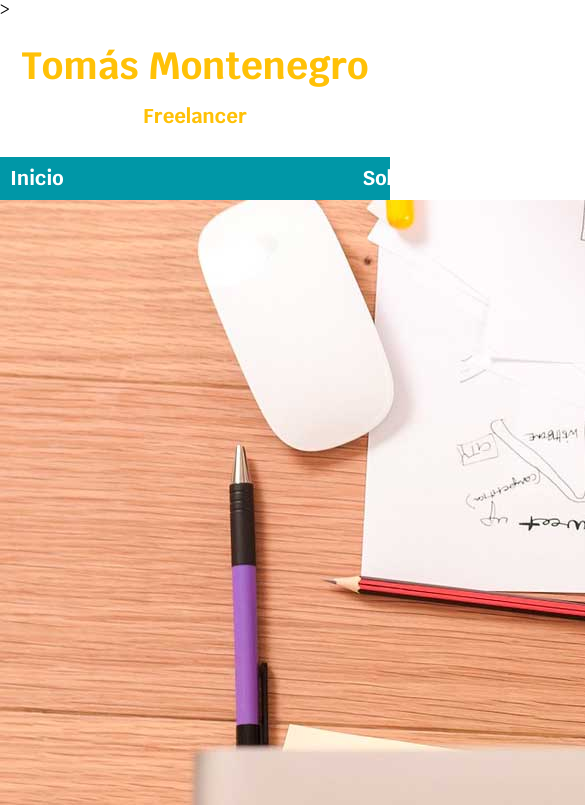
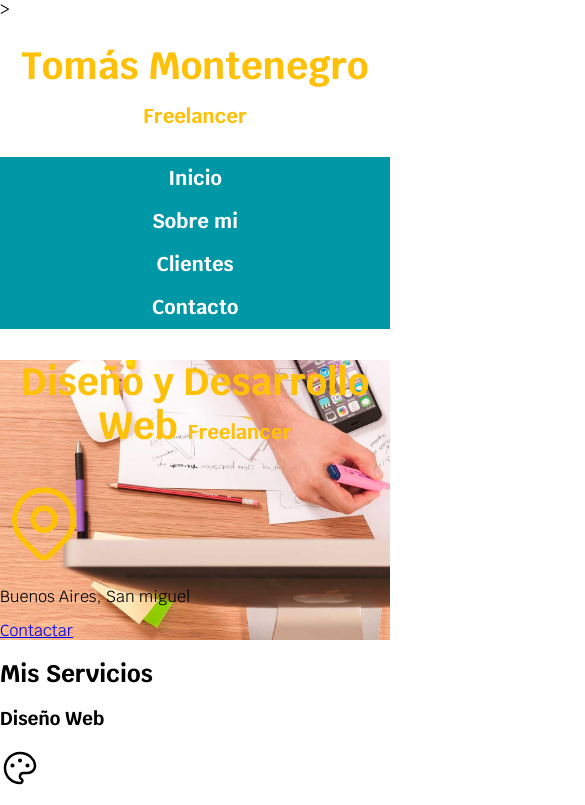
Before and after one commit to TomyMontenegro99/SITIO_FREELANCER, a plain HTML site: page FREELANCER_INICIO/index.html in a window 390 px wide. Shown: the top 805 px of the page, 585 px wide, since content can reach past the window. Drawn offline with Linux system fonts and the light colour scheme.

Commit message:
se agregaron media queries y una imagen de fondo

```diff
--- a/FREELANCER_INICIO/css/styles.css
+++ b/FREELANCER_INICIO/css/styles.css
@@ -33,7 +33,7 @@ body{
 }
 
 .contenedor{
-    width: 120rem;
+    max-width: 120rem;
     margin:0 auto 0 auto; /* forma resumida de declarar los margenes*/
 
 }
@@ -44,19 +44,35 @@ body{
 }
 
 .navegacion-principal{
-    padding:1rem; /* altura de la barra de navegacion*/
     display:flex;
+    flex-direction: column;
     justify-content:space-between; /*mover el contenido horizontalmente*/
 }
 
+@media (min-width: 768px){
+    .navegacion-principal{
+        flex-direction:row;
+    }
+}
+
 .navegacion-principal a{
+    display: block;
+    text-align: center;
     color:var(--blanco);
     text-decoration: none;
     font-size: 2rem;
     font-weight: 700 ;
+    padding:1rem; /* altura de la barra de navegacion*/
 }
 
 .navegacion-principal a:hover{
     background-color: var(--primario);
     color: var(--oscuro);
 }
+
+.hero{
+    background-image: url(../img/hero.jpg);
+    background-repeat:no-repeat;
+    background-size: cover;
+
+}
--- a/FREELANCER_INICIO/index.html
+++ b/FREELANCER_INICIO/index.html
@@ -28,24 +28,21 @@
         </nav>
     </div>
 
-    <img src="img/hero.jpg">
 
-    <section>
 
-        <p>
+    <section class = "hero">
+        <div class = "contenido-hero">
             <h2 class ="titulo">Diseño y Desarrollo Web <span>Freelancer</span></h2>
             <svg xmlns="http://www.w3.org/2000/svg" class="icon icon-tabler icon-tabler-map-pin" width="88" height="88"
-                viewBox="0 0 24 24" stroke-width="1.5" stroke="#FFC107" fill="none" stroke-linecap="round"
+                viewBox="0 0 24 24" stroke-width="1.5" stroke="#FFC107" fill="none"stroke-linecap="round"
                 stroke-linejoin="round">
                 <path stroke="none" d="M0 0h24v24H0z" fill="none" />
                 <circle cx="12" cy="11" r="3" />
                 <path d="M17.657 16.657l-4.243 4.243a2 2 0 0 1 -2.827 0l-4.244 -4.243a8 8 0 1 1 11.314 0z" />
             </svg>
-        </p>
-
-
-        <p>Buenos Aires, San miguel</p>
-        <a href="#">Contactar</a>
+            <p>Buenos Aires, San miguel</p>
+            <a href="#">Contactar</a>
+        </div>
     </section>
 
     <main>
```
